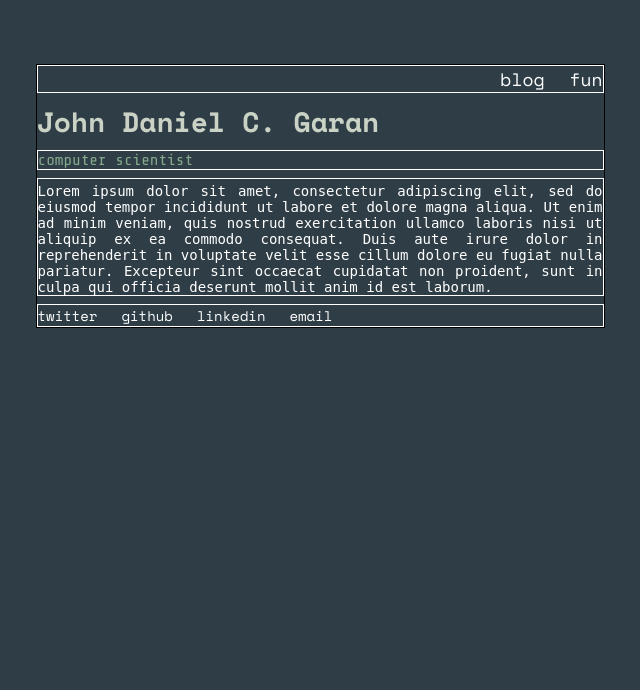
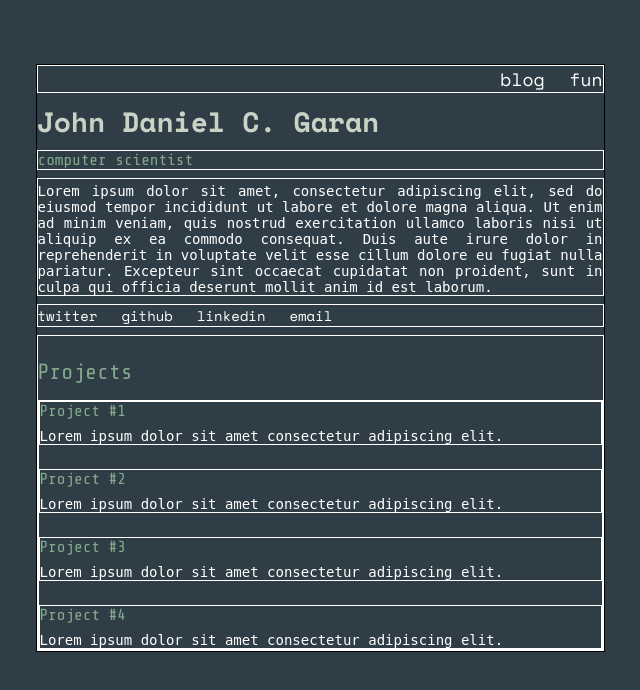
Before and after one commit to mukudanieru/cs50-homepage, a plain HTML site: page index.html in a window 1280 px wide. Shown: the whole page, without its empty margins (320-960 px from the left). Drawn offline with nearby package versions, Linux system fonts and the light colour scheme.

Commit message:
Add projects section and fix titles on index pgsql - Corrected page and section titles for clarity - Added a new projects section to the homepage - Applied specific CSS styling directly within index.html for scoped customization

```diff
--- a/index.html
+++ b/index.html
@@ -3,19 +3,53 @@
   <head>
     <meta charset="UTF-8" />
     <meta name="viewport" content="width=device-width, initial-scale=1.0" />
+    <link rel="stylesheet" href="styles.css" />
     <title>mukudanieru</title>
 
-    <link rel="stylesheet" href="styles.css" />
+    <style>
+      #socials {
+        display: flex;
+        flex-direction: row;
+        gap: 24px;
+      }
+
+      #socials > a {
+        font-size: 14px;
+      }
+
+      #projects-list {
+        padding-top: 24px;
+        display: flex;
+        flex-direction: column;
+        gap: 16px;
+      }
+
+      #projects-list > .subtitle {
+        font-size: 22px;
+      }
+
+      #projects {
+        display: flex;
+        flex-direction: column;
+        gap: 24px;
+      }
+
+      .project {
+        display: flex;
+        flex-direction: column;
+        gap: 4px;
+      }
+    </style>
   </head>
   <body>
-    <div id="content">
-      <div id="nav">
+    <div class="content">
+      <div class="nav">
         <a href="./blog.html" target="_blank" rel="noopener noreferrer">blog</a>
         <a href="./fun.html" target="_blank" rel="noopener noreferrer">fun</a>
       </div>
-      <h1 id="name">John Daniel C. Garan</h1>
-      <div id="about">computer scientist</div>
-      <div id="description">
+      <h1 class="title">John Daniel C. Garan</h1>
+      <div class="subtitle">computer scientist</div>
+      <div class="text">
         Lorem ipsum dolor sit amet, consectetur adipiscing elit, sed do eiusmod
         tempor incididunt ut labore et dolore magna aliqua. Ut enim ad minim
         veniam, quis nostrud exercitation ullamco laboris nisi ut aliquip ex ea
@@ -47,6 +81,35 @@
           >email</a
         >
       </div>
+      <div id="projects-list">
+        <h2 class="subtitle">Projects</h2>
+        <div id="projects">
+          <div class="project">
+            <h3 class="subtitle">Project #1</h3>
+            <p class="text">
+              Lorem ipsum dolor sit amet consectetur adipiscing elit.
+            </p>
+          </div>
+          <div class="project">
+            <h3 class="subtitle">Project #2</h3>
+            <p class="text">
+              Lorem ipsum dolor sit amet consectetur adipiscing elit.
+            </p>
+          </div>
+          <div class="project">
+            <h3 class="subtitle">Project #3</h3>
+            <p class="text">
+              Lorem ipsum dolor sit amet consectetur adipiscing elit.
+            </p>
+          </div>
+          <div class="project">
+            <h3 class="subtitle">Project #4</h3>
+            <p class="text">
+              Lorem ipsum dolor sit amet consectetur adipiscing elit.
+            </p>
+          </div>
+        </div>
+      </div>
     </div>
   </body>
 </html>
--- a/styles.css
+++ b/styles.css
@@ -29,14 +29,7 @@ a {
   font-size: 18px;
 }
 
-#nav {
-  display: flex;
-  flex-direction: row;
-  gap: 25px;
-  justify-content: end;
-}
-
-#content {
+.content {
   border: 1px solid black;
   max-width: 569px;
   display: flex;
@@ -44,34 +37,31 @@ a {
   gap: 8px;
 }
 
-#name {
+.nav {
+  display: flex;
+  flex-direction: row;
+  gap: 25px;
+  justify-content: end;
+}
+
+.title {
   font-size: 28px;
   font-weight: bold;
   font-family: "Space Mono";
   color: #cad2c5;
 }
 
-#about {
+.subtitle {
   font-size: 16px;
   font-weight: 300;
   font-family: "Share Tech Mono";
   color: #84a98c;
 }
 
-#description {
+.text {
   text-align: justify;
   font-size: 14px;
   font-weight: 200;
   color: #fff;
   padding-top: 4px;
 }
-
-#socials {
-  display: flex;
-  flex-direction: row;
-  gap: 24px;
-}
-
-#socials > a {
-  font-size: 14px;
-}
```
